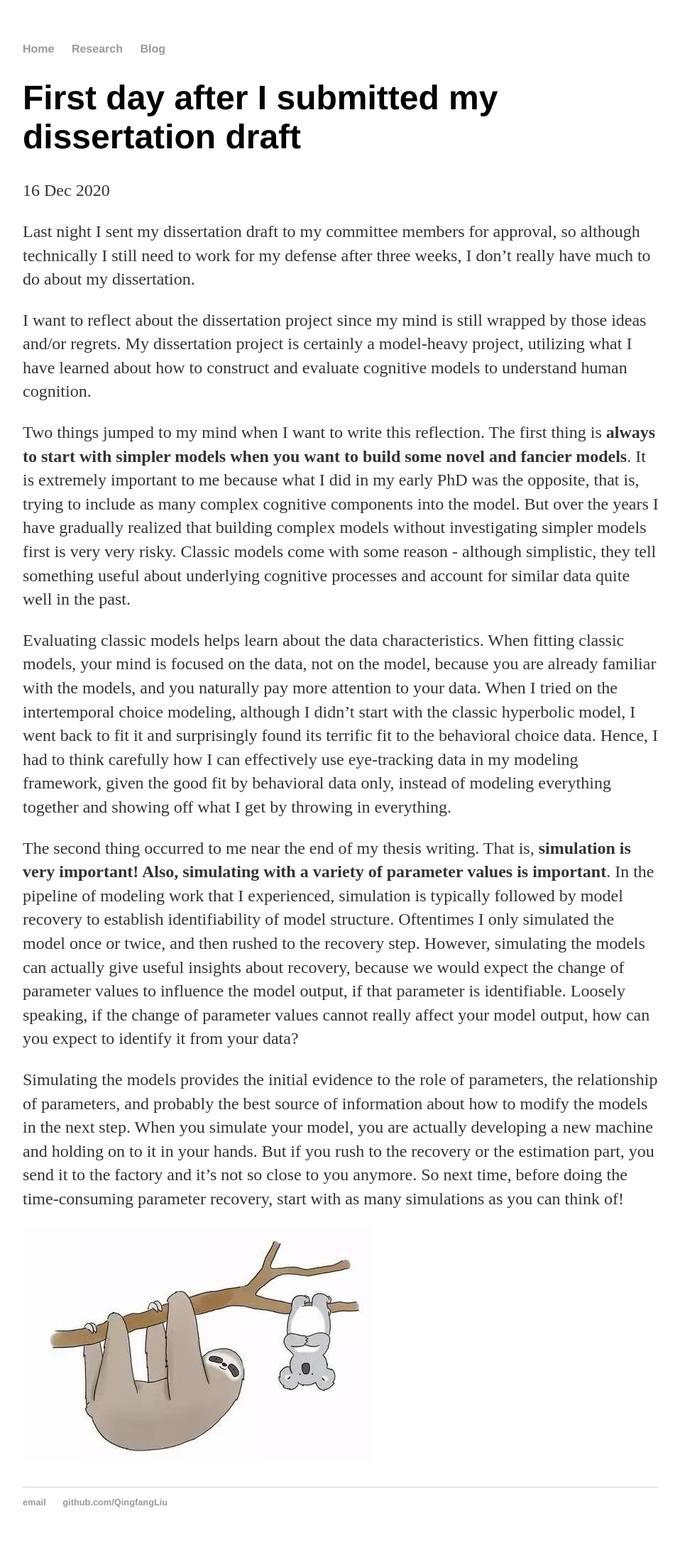
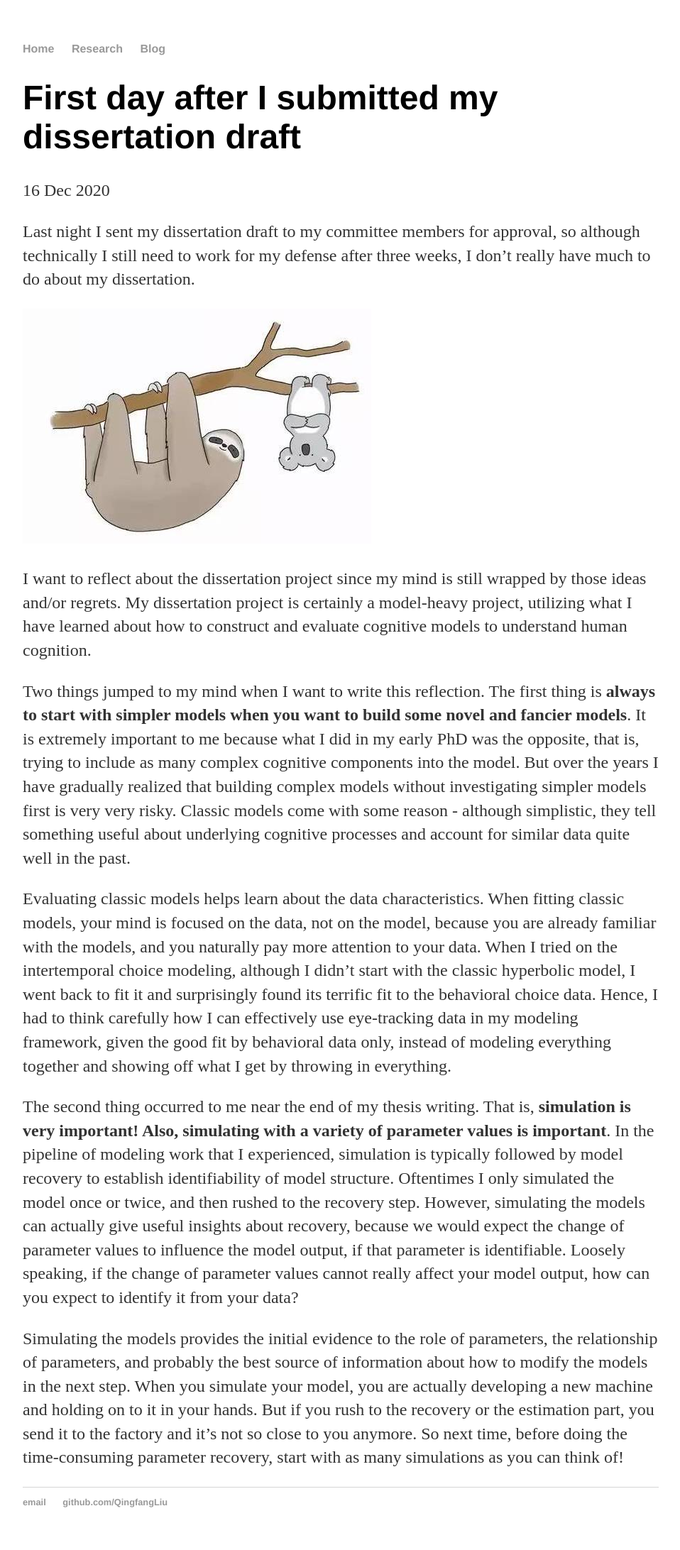
Before and after one commit to QingfangLiu/qingfangliu.github.io, a Jekyll site: the page built from _posts/2020-12-16-Dissertation.md, in a window 1280 px wide. Shown: the whole page at 71% size, without its empty margins (160-1118 px from the left). Built offline with Jekyll 4.4.1, drawn with Linux system fonts in a browser that asks for light colours.

Commit message:
Update 2020-12-16-Dissertation.md

```diff
--- a/_posts/2020-12-16-Dissertation.md
+++ b/_posts/2020-12-16-Dissertation.md
@@ -5,6 +5,8 @@ date: 2020-12-16
 ---
 
 Last night I sent my dissertation draft to my committee members for approval, so although technically I still need to work for my defense after three weeks, I don't really have much to do about my dissertation.
+
+![Tux, the Linux mascot](/images/Liz.jpeg)
 
 I want to reflect about the dissertation project since my mind is still wrapped by those ideas and/or regrets. My dissertation project is certainly a model-heavy project,  utilizing what I have learned about how to construct and evaluate cognitive models to understand human cognition.
 
@@ -15,5 +17,3 @@ Evaluating classic models helps learn about the data characteristics. When fitti
 The second thing occurred to me near the end of my thesis writing. That is, **simulation is very important! Also, simulating with a variety of parameter values is important**. In the pipeline of modeling work that I experienced, simulation is typically followed by model recovery to establish identifiability of model structure. Oftentimes I only simulated the model once or twice, and then rushed to the recovery step. However, simulating the models can actually give useful insights about recovery, because we would expect the change of parameter values to influence the model output, if that parameter is identifiable. Loosely speaking, if the change of parameter values cannot really affect your model output, how can you expect to identify it from your data?
 
 Simulating the models provides the initial evidence to the role of parameters, the relationship of parameters, and probably the best source of information about how to modify the models in the next step. When you simulate your model, you are actually developing a new machine and holding on to it in your hands. But if you rush to the recovery or the estimation part, you send it to the factory and it's not so close to you anymore. So next time, before doing the time-consuming parameter recovery, start with as many simulations as you can think of!
-
-![Tux, the Linux mascot](/images/Liz.jpeg)
```
